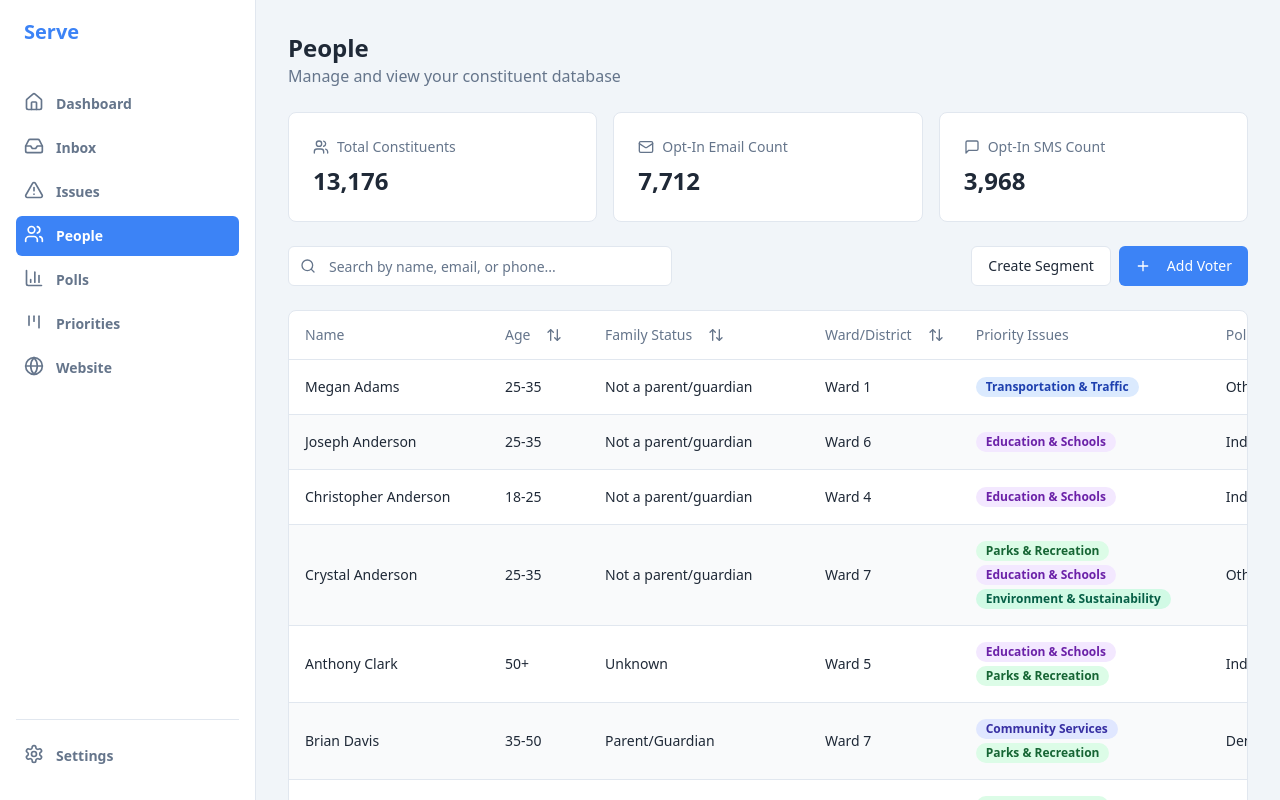
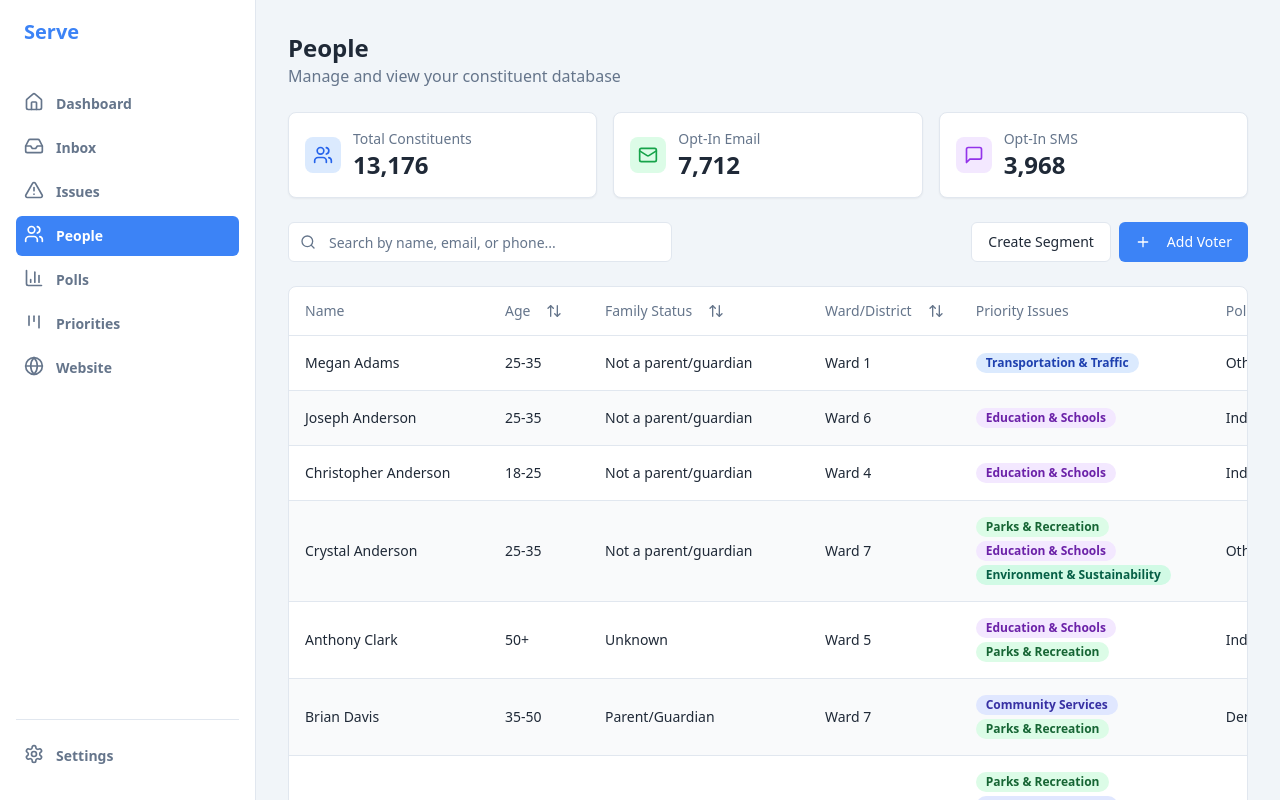
Before and after one commit to kmcost/serve-v3-current, a React (Vite) app: page /people in a window 1280 px wide. Shown: the top 800 px of the page. Built offline with nearby package versions, Linux system fonts and the light colour scheme.

Commit message:
Refactor statistics display
Update the styling of the statistics containers to match the Inbox and Issues pages. Remove the word 'Count' from the 'Opt-In Email' and 'Opt-In SMS' labels.

```diff
--- a/src/pages/People.tsx
+++ b/src/pages/People.tsx
@@ -1,5 +1,6 @@
 import { useState, useMemo } from 'react';
 import { Button } from '@/components/ui/button';
+import { Card, CardContent } from '@/components/ui/card';
 import { Input } from '@/components/ui/input';
 import { Badge } from '@/components/ui/badge';
 import { Table, TableBody, TableCell, TableHead, TableHeader, TableRow } from '@/components/ui/table';
@@ -113,29 +114,47 @@ export default function People() {
 
       {/* Statistics Cards */}
       <div className="grid gap-4 md:grid-cols-3">
-        <div className="bg-card rounded-lg border p-6">
-          <div className="flex items-center gap-2">
-            <Users className="h-4 w-4 text-muted-foreground" />
-            <h3 className="text-sm font-medium text-muted-foreground">Total Constituents</h3>
+        <Card>
+          <CardContent className="p-4">
+            <div className="flex items-center gap-3">
+              <div className="p-2 bg-blue-100 rounded-lg">
+                <Users className="h-5 w-5 text-blue-600" />
               </div>
-          <p className="text-2xl font-bold text-foreground mt-2">{stats.totalConstituents.toLocaleString()}</p>
+              <div>
+                <p className="text-sm text-muted-foreground">Total Constituents</p>
+                <p className="text-2xl font-bold">{stats.totalConstituents.toLocaleString()}</p>
               </div>
+            </div>
+          </CardContent>
+        </Card>
 
-        <div className="bg-card rounded-lg border p-6">
-          <div className="flex items-center gap-2">
-            <Mail className="h-4 w-4 text-muted-foreground" />
-            <h3 className="text-sm font-medium text-muted-foreground">Opt-In Email Count</h3>
+        <Card>
+          <CardContent className="p-4">
+            <div className="flex items-center gap-3">
+              <div className="p-2 bg-green-100 rounded-lg">
+                <Mail className="h-5 w-5 text-green-600" />
               </div>
-          <p className="text-2xl font-bold text-foreground mt-2">{stats.optInEmailCount.toLocaleString()}</p>
+              <div>
+                <p className="text-sm text-muted-foreground">Opt-In Email</p>
+                <p className="text-2xl font-bold">{stats.optInEmailCount.toLocaleString()}</p>
               </div>
+            </div>
+          </CardContent>
+        </Card>
 
-        <div className="bg-card rounded-lg border p-6">
-          <div className="flex items-center gap-2">
-            <MessageSquare className="h-4 w-4 text-muted-foreground" />
-            <h3 className="text-sm font-medium text-muted-foreground">Opt-In SMS Count</h3>
+        <Card>
+          <CardContent className="p-4">
+            <div className="flex items-center gap-3">
+              <div className="p-2 bg-purple-100 rounded-lg">
+                <MessageSquare className="h-5 w-5 text-purple-600" />
               </div>
-          <p className="text-2xl font-bold text-foreground mt-2">{stats.optInSMSCount.toLocaleString()}</p>
+              <div>
+                <p className="text-sm text-muted-foreground">Opt-In SMS</p>
+                <p className="text-2xl font-bold">{stats.optInSMSCount.toLocaleString()}</p>
               </div>
+            </div>
+          </CardContent>
+        </Card>
       </div>
 
       {/* Search and Actions */}
```
Lines whose indentation alone changed are shown as unchanged.
